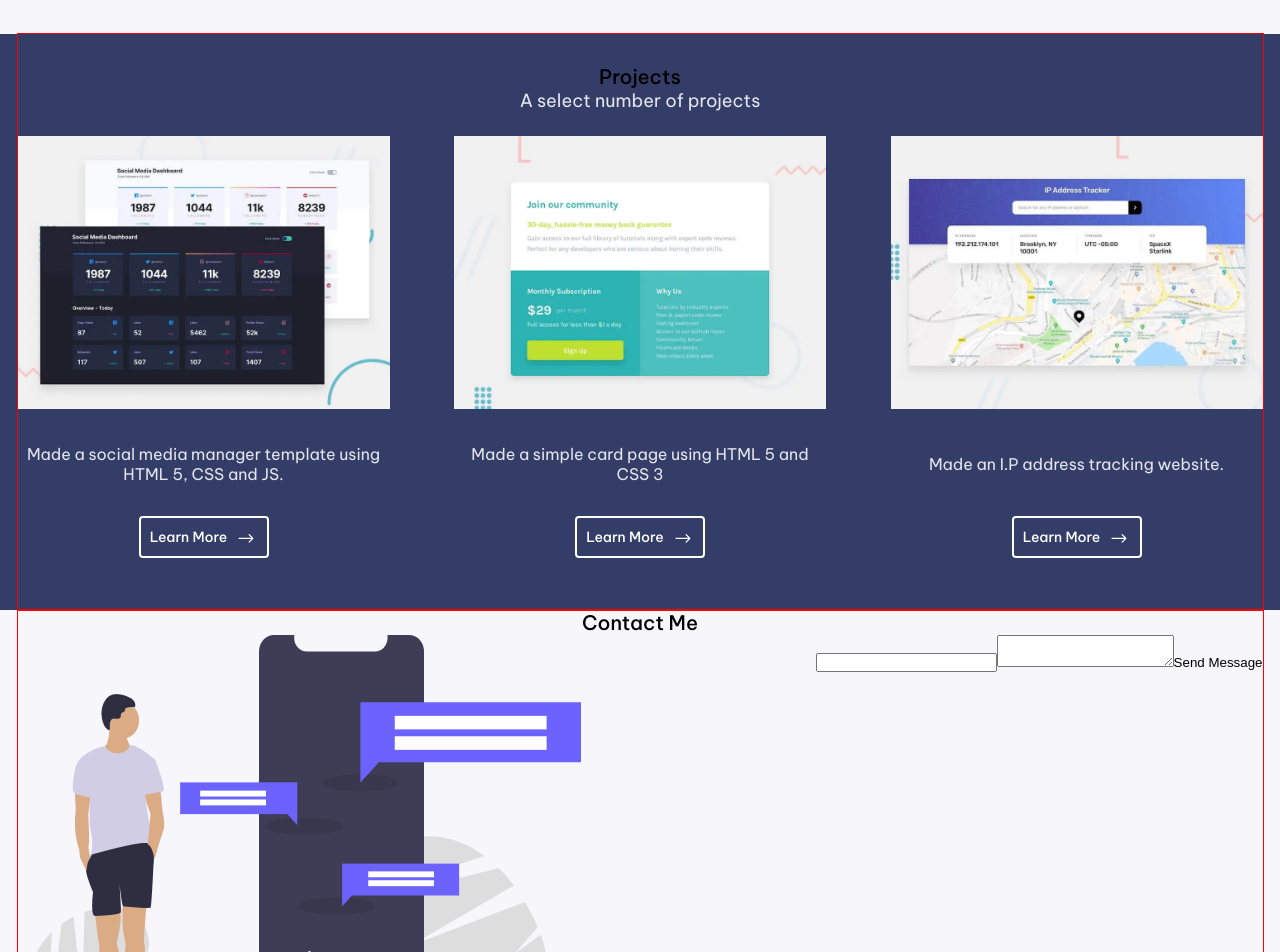
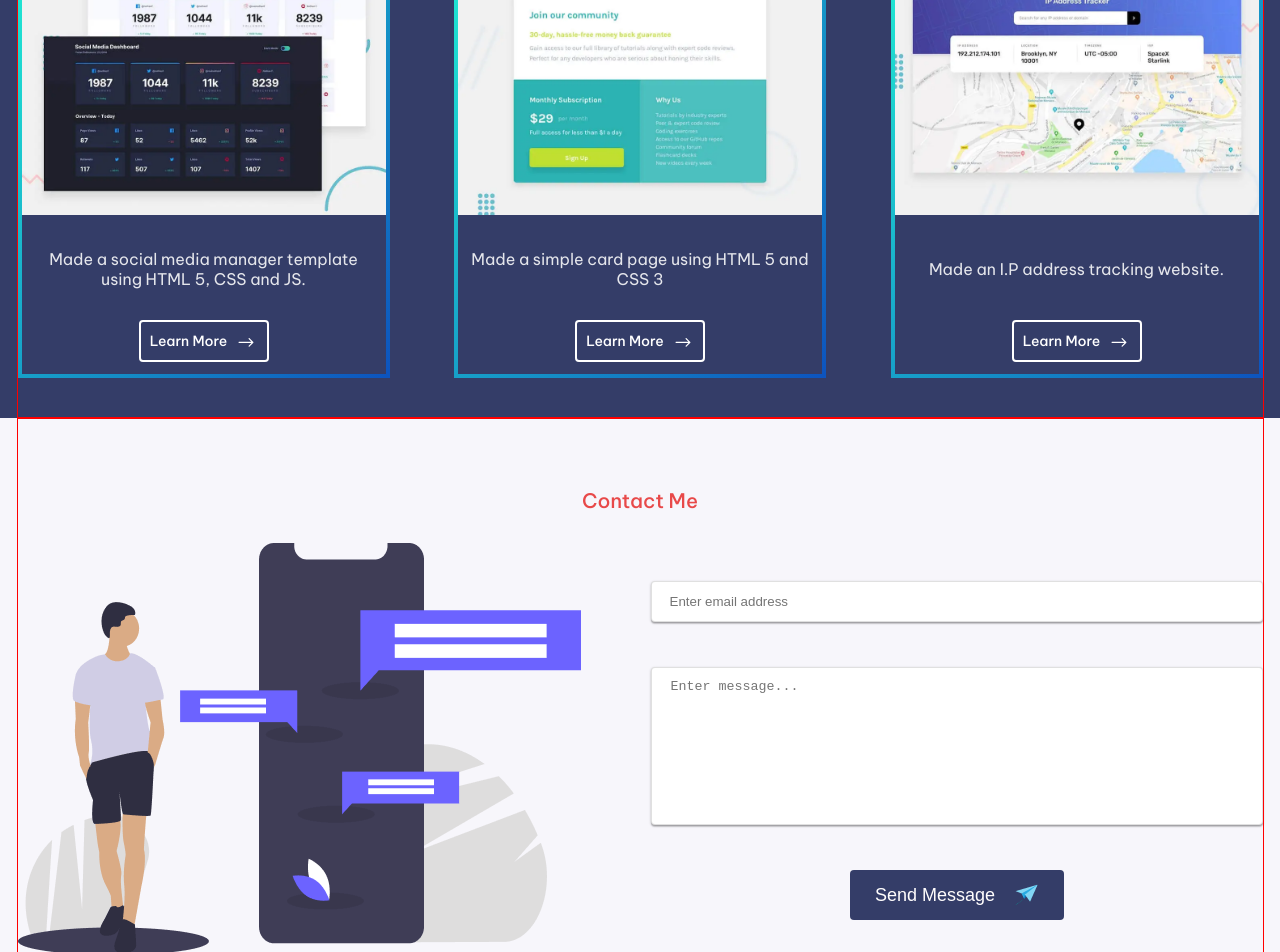
Before and after one commit to hadsome-Droid/project-portfolio-3, a React app: page / in a window 1280 px wide. Shown: the part 1380-2332 px from the top of the page. Built offline with nearby package versions, Linux system fonts and the light colour scheme.

Commit message:
refactor Contact block and create SectionTitle component

```diff
--- /dev/null
+++ b/src/components/SectionTitle.ts
@@ -0,0 +1,42 @@
+import styled from "styled-components";
+import Gear from "../assets/images/different/gear.svg"
+
+export const SectionTitle = styled.h2`
+
+
+  color: #E84949;
+  text-align: center;
+  font-size: 20px;
+  font-weight: 500;
+  margin-bottom: 30px;
+  //position: relative;
+
+  // &:after,
+  // &:before {
+  //   content: '';
+  //   display: inline-block;
+  //   background-image: url(${Gear});
+  //   background-size: cover;
+  //   margin-right: 10px;
+  //   //position: absolute;
+  //
+  //
+  // }
+  //
+  // &:after {
+  //   width: 12px;
+  //   height: 12px;
+  //   //top: 11px;
+  //   //left: 45%;
+  //   //transform: translateX(-5%);
+  // }
+  //
+  // &:before {
+  //   width: 20px;
+  //   height: 20px;
+  //   //top: -2px;
+  //   //left: 44%;
+  //   //transform: translateX(-13px);
+  //
+  // }
+`
--- a/src/components/logo/Logo.tsx
+++ b/src/components/logo/Logo.tsx
@@ -21,4 +21,5 @@ const StyledLogo = styled.a`
     width: 100%;
     object-fit: cover;
   }
+
 `
--- a/src/components/title/Title.tsx
+++ b/src/components/title/Title.tsx
@@ -1,5 +1,6 @@
 import React from 'react';
 import styled from "styled-components";
+import Gear from "../../assets/images/different/gear.svg"
 
 type TitlePropsType = {
     title: string
@@ -18,4 +19,30 @@ const StyledTitle = styled.h2`
   margin: 0 auto;
   width: 100%;
   text-align: center;
+
+  position: relative;
+
+  &:after,
+  &:before {
+    content: '';
+    background-image: url(${Gear});
+    background-size: cover;
+    position: absolute;
+
+
+  }
+
+  &:after {
+    width: 12px;
+    height: 12px;
+    top: 11px;
+    left: 485px;
+  }
+
+  &:before {
+    width: 20px;
+    height: 20px;
+    top: -1px;
+    left: 44%;
+  }
 `
--- a/src/layout/sections/contact/Contact.tsx
+++ b/src/layout/sections/contact/Contact.tsx
@@ -1,24 +1,25 @@
 import React from 'react';
 import styled from "styled-components";
 import {Container} from "../../../components/Container";
-import {Title} from "../../../components/title/Title";
 import {FlexWrapper} from "../../../components/FlexWrapper";
 import standing from "../../../assets/images/different/standing_chats.webp"
+import {SectionTitle} from "../../../components/SectionTitle";
+import Plane from "../../../assets/images/different/paper_plane.webp"
 
 export const Contact = () => {
     return (
         <StyledContact>
             <Container>
-                <Title title={'Contact Me'}/>
+                <SectionTitle>Contact Me</SectionTitle>
                 <FlexWrapper justify={'space-between'} wrap={'wrap'}>
-                    <div>
+                    <Standing>
                         <img src={standing} alt=""/>
-                    </div>
-                    <form action="">
-                        <input type="email"/>
-                        <textarea></textarea>
-                        <button type={'submit'}>Send Message</button>
-                    </form>
+                    </Standing>
+                    <Form>
+                        <Field type="email" placeholder={'Enter email address'}/>
+                        <Field as={'textarea'} placeholder={'Enter message...'}/>
+                        <Button type={'submit'}>Send Message <img src={Plane} alt=""/> </Button>
+                    </Form>
                 </FlexWrapper>
             </Container>
         </StyledContact>
@@ -27,4 +28,48 @@ export const Contact = () => {
 
 const StyledContact = styled.section`
 
+    ${Container}{
+      padding: 70px 0;
+    }
 `
+const Standing = styled.div`
+
+`
+const Form = styled.form`
+  display: flex;
+  flex-direction: column;
+  justify-content: center;
+  gap: 45px;
+  align-items: center;
+  max-width: 612px;
+  width: 100%;
+  min-height: 348px;
+
+  textarea{
+    padding: 11px 19px;
+    resize: none;
+    height: 158px;
+  }
+`
+const Field = styled.input`
+  width: 100%;
+  padding: 12px 18px;
+  border-radius: 4px;
+  border: 1px solid rgba(0, 0, 0, 0.12);
+  box-shadow: 0 1px 3px 0 rgba(0, 0, 0, 0.20), 0 2px 1px 0 rgba(0, 0, 0, 0.12), 0 1px 1px 0 rgba(0, 0, 0, 0.14);
+  color: #838383;
+`
+const Button = styled.button`
+  display: flex;
+  justify-content: center;
+  align-items: center;
+  gap: 20px;
+
+  width: 214px;
+  height: 50px;
+  background: #343D68;
+  border-radius: 4px;
+  color: #FFFDFD;
+  font-size: 18px;
+  font-weight: 400;
+`
--- a/src/layout/sections/main/Main.tsx
+++ b/src/layout/sections/main/Main.tsx
@@ -32,7 +32,7 @@ export const Main = () => {
 const StyledMain = styled.section`
   background-color: #F7F6FB;
   padding-top: 210px;
-  min-height: 100vh;
+  min-height: 70vh;
 `
 const MainInfoBlock = styled.div`
   max-width: 553px;
--- a/src/layout/sections/projects/Projects.tsx
+++ b/src/layout/sections/projects/Projects.tsx
@@ -1,12 +1,13 @@
 import React from 'react';
 import styled from "styled-components";
 import {Container} from "../../../components/Container";
-import {Title} from "../../../components/title/Title";
 import {FlexWrapper} from "../../../components/FlexWrapper";
 import project1 from "../../../assets/images/projects/project1.webp"
 import project2 from "../../../assets/images/projects/project2.webp"
 import project3 from "../../../assets/images/projects/project3.webp"
 import Arrow from "../../../assets/images/alt/Arrow.svg"
+import {SectionTitle} from "../../../components/SectionTitle";
+
 
 const projectsItem = [
     {
@@ -31,12 +32,12 @@ export const Projects = () => {
     return (
         <StyledProjects>
             <Container>
-                <Title title={'Projects'}/>
+                <SectionTitle>Projects</SectionTitle>
                 <FlexWrapper direction={'column'} align={'center'} gap={'24px'}>
-                    <h3>A select number of projects</h3>
+                    <span>A select number of projects</span>
                     <ProjectBox>
 
-                        {projectsItem.map((p)=>{
+                        {projectsItem.map((p) => {
                             return (
                                 <Project key={p.id}>
                                     <ProjectPrev>
@@ -60,16 +61,23 @@ export const Projects = () => {
 const StyledProjects = styled.section`
   background-color: #343D68;
 
-  ${Container}{
+  ${Container} {
     padding-top: 30px;
     padding-bottom: 40px;
-  h3{
+
+    span {
+      display: block;
       color: rgba(255, 255, 255, 0.87);
       font-size: 18px;
 
       font-weight: 400;
 
     }
+  }
+
+  ${SectionTitle}{
+  color: rgba(255, 255, 255, 0.87);
+    margin-bottom: 8px;
 }
 `
 
@@ -91,11 +99,14 @@ const Project = styled.div`
   width: 100%;
   min-height: 434px;
   padding-bottom: 12px;
+  border: 4px solid;
+  border-image-source: linear-gradient(-50deg, #0D54BE, #20ECD3);
+  border-image-slice: 1;
 `
 
 const ProjectPrev = styled.div`
 
-    img{
+  img {
     width: 100%;
     height: 100%;
     object-fit: cover;
@@ -107,6 +118,7 @@ const ProjectInfo = styled.p`
   text-align: center;
   font-size: 16px;
   font-weight: 400;
+  padding: 10px;
 `
 
 const ProjectLink = styled.a`
--- a/src/layout/sections/skills/Skills.tsx
+++ b/src/layout/sections/skills/Skills.tsx
@@ -3,10 +3,10 @@ import {Icon} from "../../../components/icon/Icon";
 import Styled from "../../../assets/images/different/styled-components.webp"
 import styled from "styled-components";
 import {Container} from "../../../components/Container";
-import {Title} from "../../../components/title/Title";
 import UndrawProject from "../../../assets/images/different/undraw_project_completed.webp"
 import {FlexWrapper} from "../../../components/FlexWrapper";
 import Polygon from "../../../assets/images/alt/Polygon.svg"
+import {SectionTitle} from "../../../components/SectionTitle";
 
 const skillItem = [
     {
@@ -45,7 +45,7 @@ export const Skills = () => {
     return (
         <StyledSkills>
             <Container>
-                <Title title={'Skills'}/>
+                <SectionTitle>Skills</SectionTitle>
                 <FlexWrapper justify={'space-between'} align={'center'} gap={'10px'} wrap={'wrap'}>
                     <SkillsBox>
                         <SkillsText>I have a vast experience in the following web technologies:</SkillsText>
@@ -78,10 +78,7 @@ export const Skills = () => {
 
 const StyledSkills = styled.section`
   padding: 70px 0;
-    h2{
-      color: #E84949;
-      margin-bottom: 30px;
-    }
+
 
 `
 const SkillsBox = styled.div`
```
Lines whose indentation alone changed are shown as unchanged.
